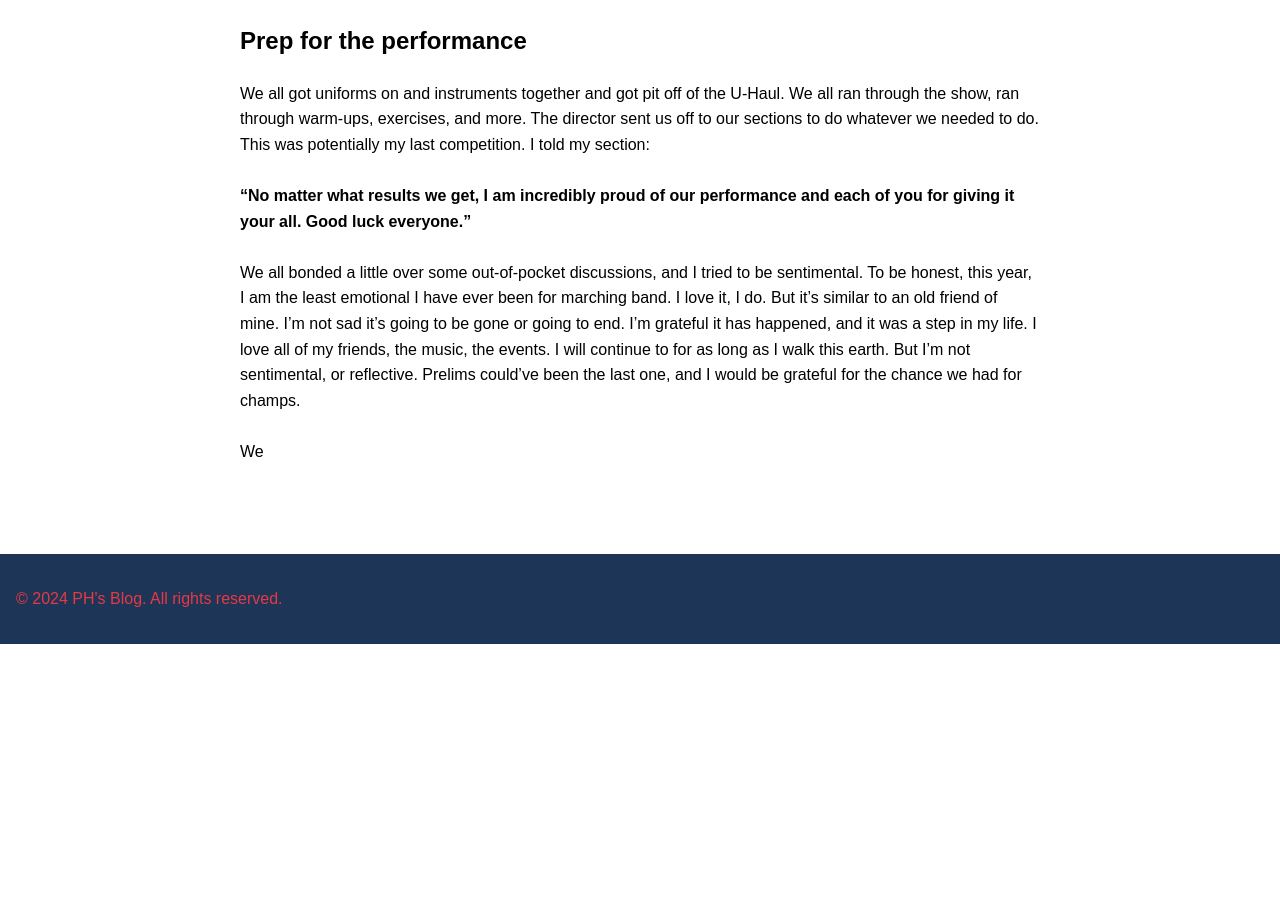
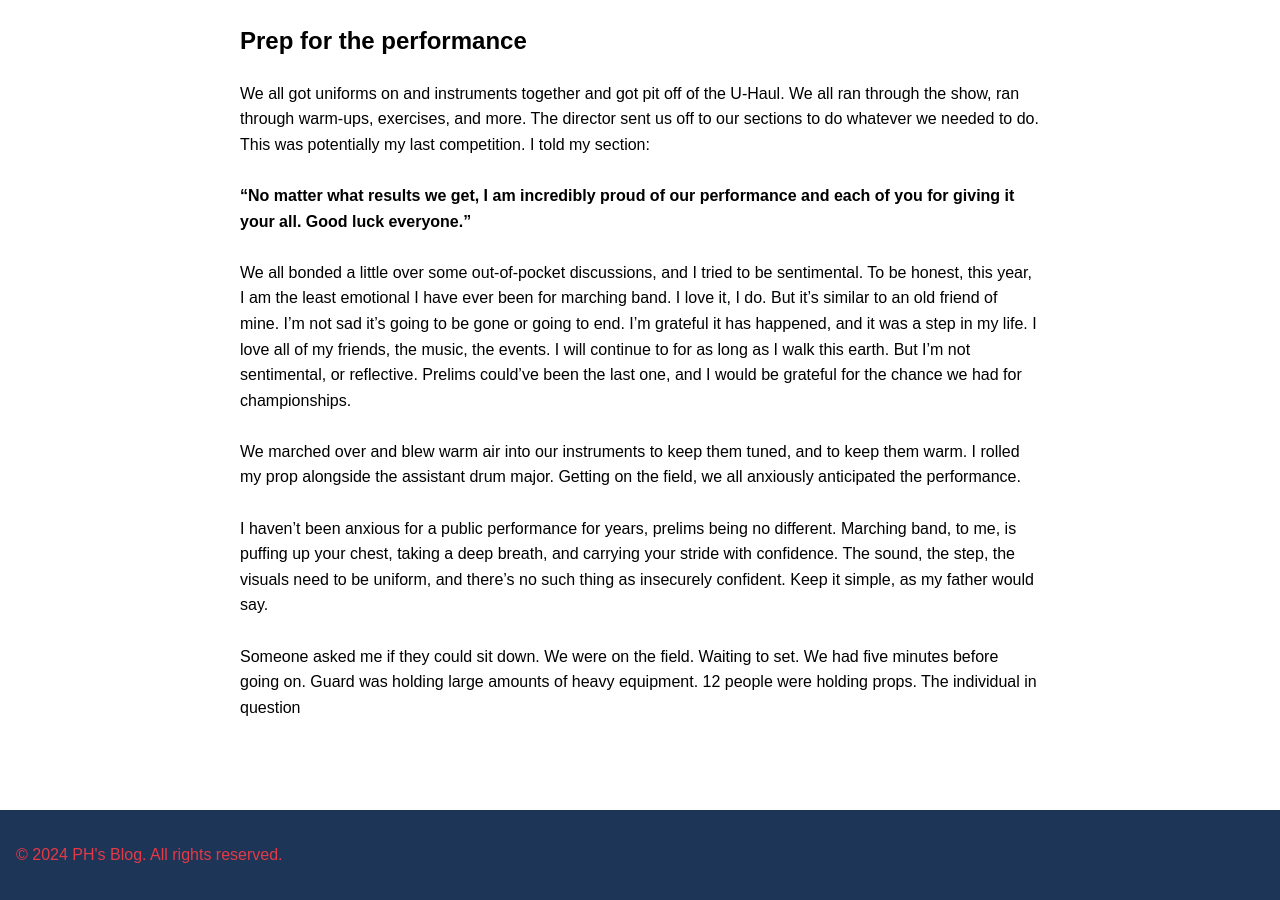
Before and after one commit to CaptainSapphire/PH-s-Blog, a Jekyll site: the page built from _posts/2024-11-21-Prelims.md, in a window 1280 px wide and 900 px high, scrolled down 2047 px. Built offline with Jekyll 4.4.1, drawn with Linux system fonts in a browser that asks for light colours; our own code applies the rules of GitHub Pages for plain Markdown files; before the commit the page ends 2691 px from its top, so only the background shows below that.

Commit message:
Update 2024-11-21-Prelims.md

```diff
--- a/_posts/2024-11-21-Prelims.md
+++ b/_posts/2024-11-21-Prelims.md
@@ -25,5 +25,7 @@ After the break, we all went back, watched some shows, and then returned to the
 # Prep for the performance
 We all got uniforms on and instruments together and got pit off of the U-Haul. We all ran through the show, ran through warm-ups, exercises, and more. The director sent us off to our sections to do whatever we needed to do. This was potentially my last competition. I told my section: <br><br>
 **"No matter what results we get, I am incredibly proud of our performance and each of you for giving it your all. Good luck everyone."**<br><br>
-We all bonded a little over some out-of-pocket discussions, and I tried to be sentimental. To be honest, this year, I am the least emotional I have ever been for marching band. I love it, I do. But it's similar to an old friend of mine. I'm not sad it's going to be gone or going to end. I'm grateful it has happened, and it was a step in my life. I love all of my friends, the music, the events. I will continue to for as long as I walk this earth. But I'm not sentimental, or reflective. Prelims could've been the last one, and I would be grateful for the chance we had for champs. <br><br>
-We
+We all bonded a little over some out-of-pocket discussions, and I tried to be sentimental. To be honest, this year, I am the least emotional I have ever been for marching band. I love it, I do. But it's similar to an old friend of mine. I'm not sad it's going to be gone or going to end. I'm grateful it has happened, and it was a step in my life. I love all of my friends, the music, the events. I will continue to for as long as I walk this earth. But I'm not sentimental, or reflective. Prelims could've been the last one, and I would be grateful for the chance we had for championships. <br><br>
+We marched over and blew warm air into our instruments to keep them tuned, and to keep them warm. I rolled my prop alongside the assistant drum major. Getting on the field, we all anxiously anticipated the performance.<br><br>
+I haven't been anxious for a public performance for years, prelims being no different. Marching band, to me, is puffing up your chest, taking a deep breath, and carrying your stride with confidence. The sound, the step,  the visuals need to be uniform, and there's no such thing as insecurely confident. Keep it simple, as my father would say. <br><br>
+Someone asked me if they could sit down. We were on the field. Waiting to set. We had five minutes before going on. Guard was holding large amounts of heavy equipment. 12 people were holding props. The individual in question
```
